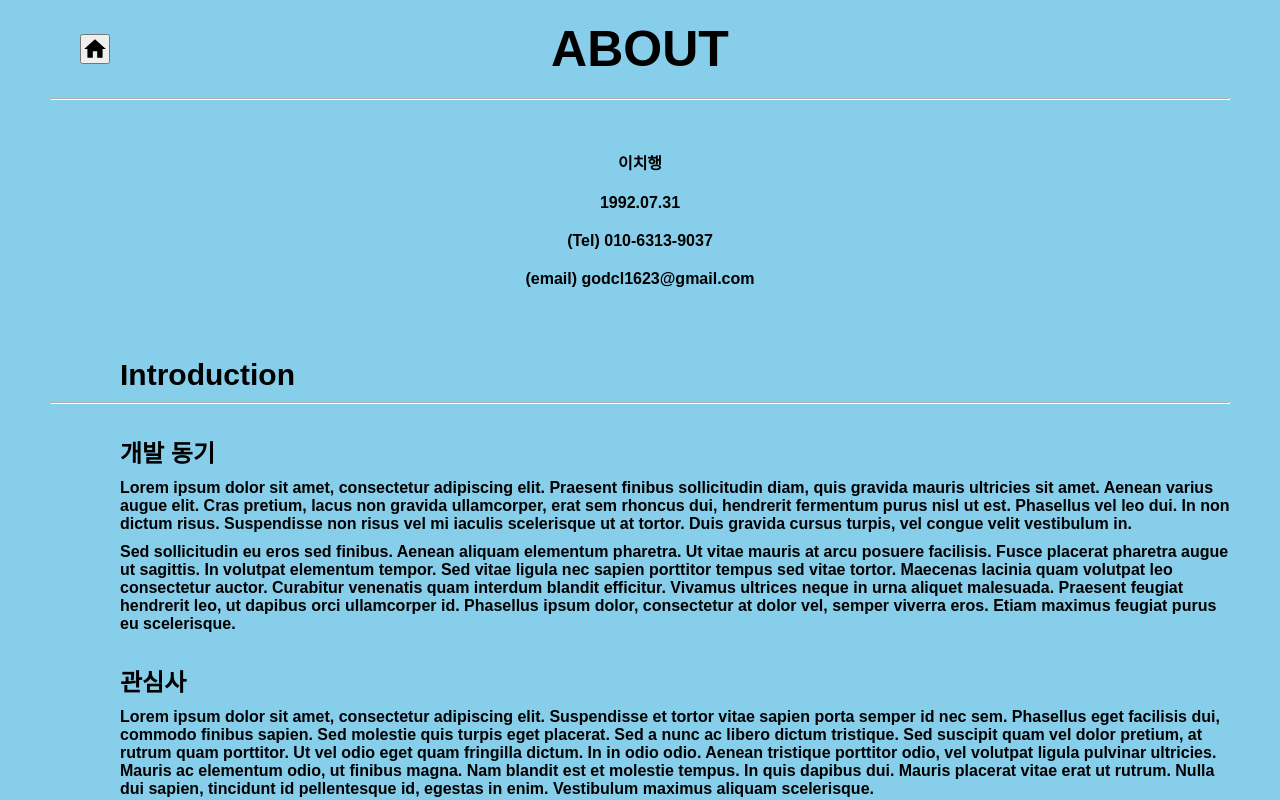
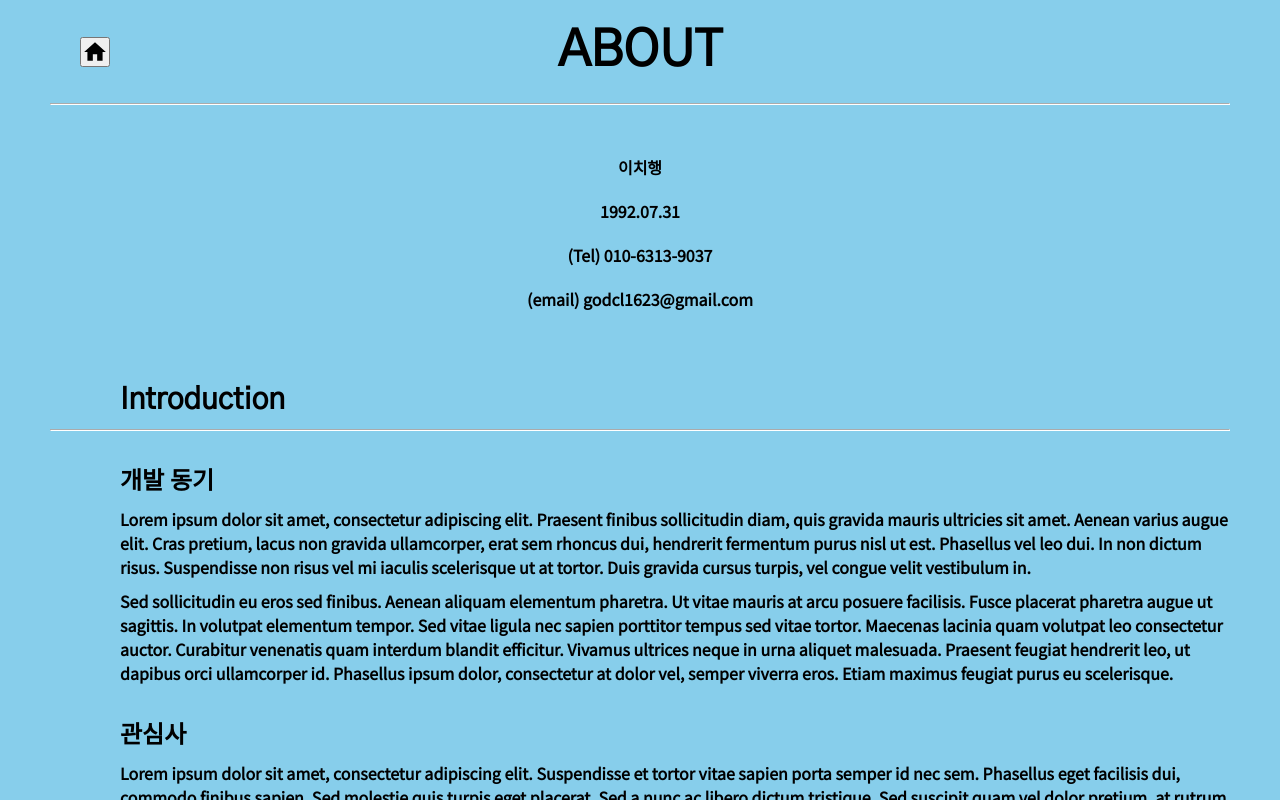
Before and after one commit to godcl1623/portfolio, a React (Create React App) app: page /about in a window 1280 px wide. Shown: the top 800 px of the page. Built offline with nearby package versions, Linux system fonts and the light colour scheme.

Commit message:
develop - About 컴포넌트 key 없음 에러 해결 - 본문 표시 루프에서 빠져있었음(tools.dividePara)

```diff
--- a/public/index.html
+++ b/public/index.html
@@ -28,11 +28,11 @@
     <!-- 1. Noto Sans KR -->
     <link rel="preconnect" href="https://fonts.googleapis.com">
     <link rel="preconnect" href="https://fonts.gstatic.com" crossorigin>
-    <link rel="preload" href="https://fonts.googleapis.com/css2?family=Noto+Sans+KR&display=fallback" rel="stylesheet">
+    <link href="https://fonts.googleapis.com/css2?family=Noto+Sans+KR&display=fallback" rel="stylesheet">
     <!-- 2. Gothic A1 -->
     <link rel="preconnect" href="https://fonts.googleapis.com">
     <link rel="preconnect" href="https://fonts.gstatic.com" crossorigin>
-    <link rel="preload" href="https://fonts.googleapis.com/css2?family=Gothic+A1&display=fallback" rel="stylesheet">
+    <link href="https://fonts.googleapis.com/css2?family=Gothic+A1&display=fallback" rel="stylesheet">
     <title>React App</title>
   </head>
   <body>
--- a/src/modules/customfunctions.js
+++ b/src/modules/customfunctions.js
@@ -43,6 +43,7 @@ const tools = {
             `}
           >
             <img
+              key={ `icon ${j}` }
               src={ icon[j] }
               alt="project-preview"
               onClick={setState}
@@ -53,6 +54,7 @@ const tools = {
               `}
             />
             <button
+              key={ `button ${j}` }
               onClick={setState}
               data-project={`project ${j + 1}`}
               css={css`
@@ -73,13 +75,15 @@ const tools = {
           `}
         >
           <div
+            key={ `article ${j}` }
             className="article-header"
             css={css`
               ${flex.horizontal.center}
             `}
           >
-            {icon[j] !== undefined ? <img src={ icon[j] } alt="icon-html" /> : ''}
+            {icon[j] !== undefined ? <img key={ `icon ${j}` } src={ icon[j] } alt="icon-html" /> : ''}
             <h3
+              key={ `header ${j}` }
               css={css`
                 ${icon[j] === undefined ? '' : 'margin-left: 10px;'}
               `}
@@ -98,18 +102,29 @@ const tools = {
         `}
       >
         <div
+          key={ `header-container ${i}` }
           className="area-header"
           css={css`
             margin: 20px 0;
           `}
         >
-          { header !== '' ? <h2 css={css`
-            margin-bottom: 10px;
-            padding-left: 70px;
-          `}>{ header }</h2> : '' }
-          { header !== '' ? <hr css={css`
-            border-color: white;
-          `}/> : '' }
+          {
+            header !== ''
+              ? <h2
+                  key={ `header ${i}` }
+                  css={css`
+                    margin-bottom: 10px;
+                    padding-left: 70px;
+                `}>{ header }</h2>
+              : ''
+          }
+          {
+            header !== ''
+              ? <hr css={css`
+                  border-color: white;
+                `}/>
+              : ''
+          }
         </div>
         { articleGenerator(subject) }
       </section>
@@ -122,6 +137,7 @@ const tools = {
       if (paragraph === '') return;
       return (
         <p
+          key={paragraph}
           css={css`
             margin-top: 10px;
           `}
@@ -149,6 +165,7 @@ const tools = {
     }
     return (
       <h1
+        key={state}
         css={css`
           margin-bottom: 40px;
           text-align: center;
```
